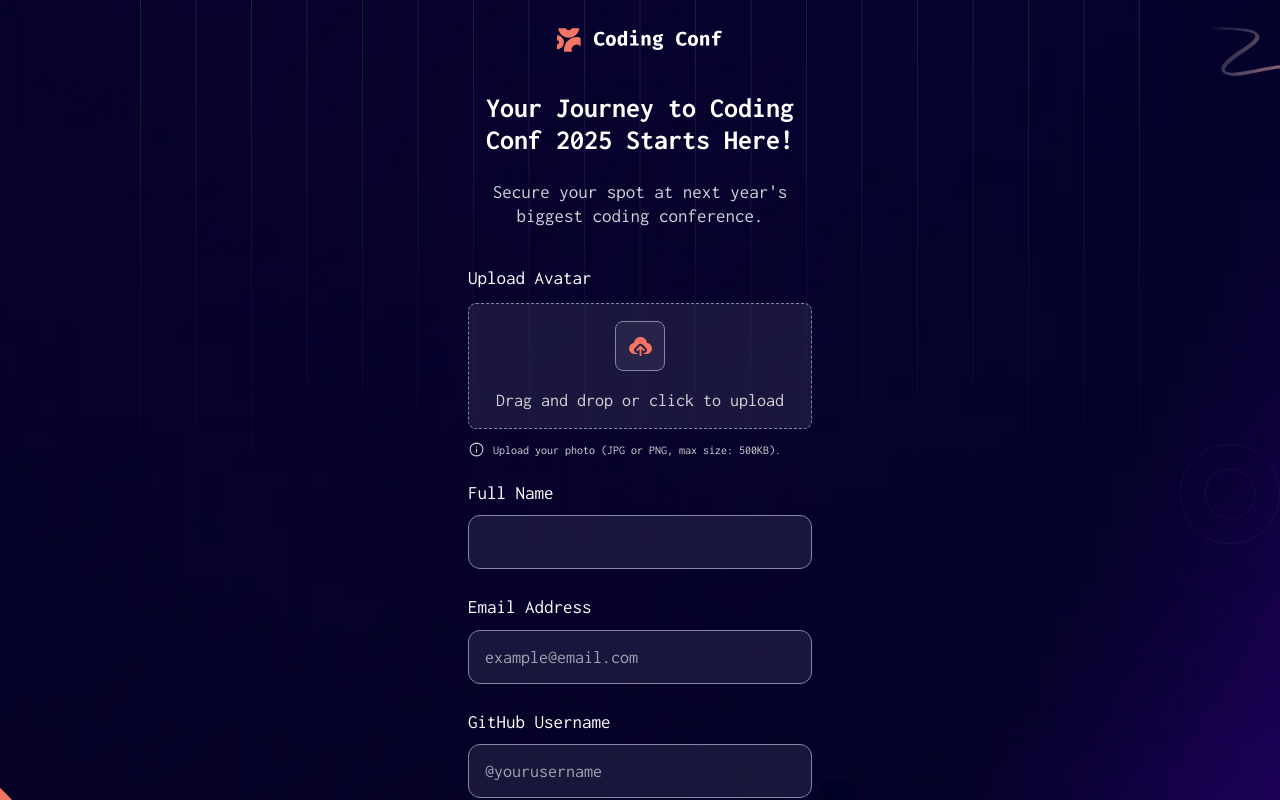
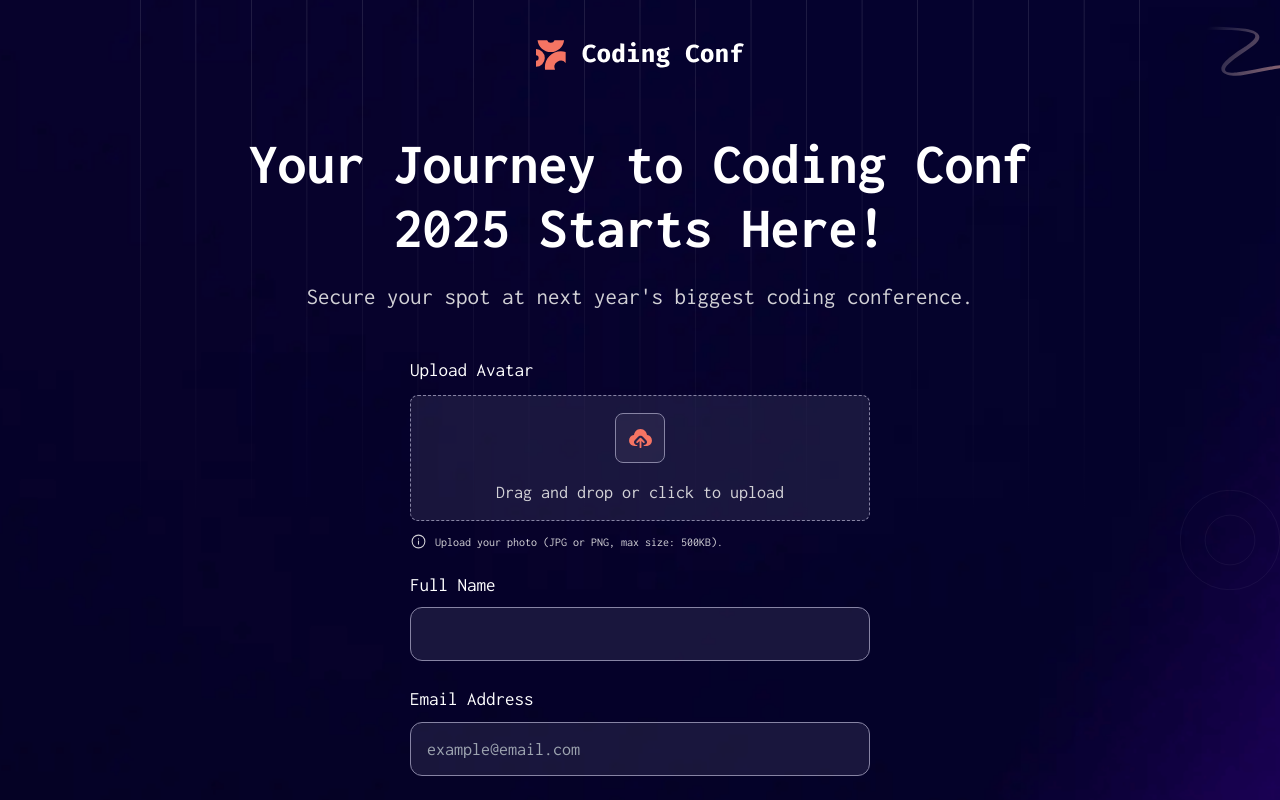
Before and after one commit to YokoMentor/conference-ticket-generator, a React (Vite) app: page / in a window 1280 px wide. Shown: the top 800 px of the page. Built offline with nearby package versions, Linux system fonts and the light colour scheme.

Commit message:
Layout for desktop version

```diff
--- a/src/App.jsx
+++ b/src/App.jsx
@@ -8,12 +8,12 @@ function App() {
 
   return (
     <div className='flex flex-col min-h-screen justify-center items-center  bg-bg-mobile bg-no-repeat text-[60px] text-red-500'>
-      <div className='flex flex-col justify-center items-center text-center w-[344px] mb-9 mt-7'>
-        <img src={logoFull} alt="logo" className="w-[166px] h-[24px] mb-10"></img>
-        <h1 className='text-heading text-[28px] font-bold leading-[2rem] mb-6'>Your Journey to Coding Conf 2025 Starts Here!</h1>
-        <p className='text-paragraph text-[19px] leading-[1.5rem]'>Secure your spot at next year's biggest coding conference.</p>
+      <div className='flex flex-col justify-center items-center text-center w-[344px] md:w-[786px] mb-9 md:mb-12 mt-7 md:mt-10'>
+        <img src={logoFull} alt="logo" className="w-[166px] h-[24px] md:w-[209px] md:h-[30px] mb-10 md:mb-[62px]"></img>
+        <h1 className='text-heading text-[28px] md:text-[58px] font-bold leading-[2rem] md:leading-[4rem] mb-6'>Your Journey to Coding Conf 2025 Starts Here!</h1>
+        <p className='text-paragraph text-[19px] md:text-[23px] leading-[1.5rem]'>Secure your spot at next year's biggest coding conference.</p>
       </div>
-      <div className='flex flex-col justify-center w-[344px]'>
+      <div className='flex flex-col justify-center w-[344px] md:w-[460px]'>
         <h2 className='text-heading text-[19px] text-left mb-2.5'>Upload Avatar</h2>
         <div className='flex flex-col justify-center items-center rounded-lg bg-bg-box bg-opacity-30 w-full h-[126px] border-[1px] border-border-box border-dashed mb-3'>
           <div className='flex justify-center items-center rounded-lg bg-bg-box w-[50px] h-[50px] border-border-box bg-opacity-25 border-[1px] mb-4 mt-1'>
@@ -27,14 +27,14 @@ function App() {
         </div>
       </div>
       <form action="" className='mt-5'>
-        <div className='flex flex-col'>
+        <div className='flex flex-col w-[344px] md:w-[460px]'>
           <label htmlFor="name" className='text-heading text-[19px] mb-2'>Full Name</label>
-          <input type="text" id="name" className='w-[344px] h-[54px] rounded-xl bg-bg-box bg-opacity-30 border-[1px] border-border-box border-solid'/>
+          <input type="text" id="name" className='w-full h-[54px] rounded-xl bg-bg-box bg-opacity-30 border-[1px] border-border-box border-solid'/>
           <label htmlFor="email" className='text-heading text-[19px] mb-2 mt-6'>Email Address</label>
-          <input type="email" id="email" placeholder='example@email.com' className='w-[344px] h-[54px] rounded-xl bg-bg-box bg-opacity-30 border-[1px] border-border-box border-solid text-[18px] text-paragraph pl-4'/>
+          <input type="email" id="email" placeholder='example@email.com' className='w-full  h-[54px] rounded-xl bg-bg-box bg-opacity-30 border-[1px] border-border-box border-solid text-[18px] text-paragraph pl-4'/>
           <label htmlFor="username" className='text-heading text-[19px] mb-2 mt-6'>GitHub Username</label>
-          <input type="text" id="username" placeholder='@yourusername' className='w-[344px] h-[54px] rounded-xl bg-bg-box bg-opacity-30 border-[1px] border-border-box border-solid text-[18px] text-paragraph pl-4'/>
-          <input type="submit" value="Generate My Ticket" className='w-[344px] h-[54px] rounded-xl bg-btn text-[20px] text-btn-txt font-extrabold mt-6 mb-28'/>
+          <input type="text" id="username" placeholder='@yourusername' className='w-full md:w-[460px] h-[54px] rounded-xl bg-bg-box bg-opacity-30 border-[1px] border-border-box border-solid text-[18px] text-paragraph pl-4'/>
+          <input type="submit" value="Generate My Ticket" className='w-full h-[54px] rounded-xl bg-btn text-[20px] text-btn-txt font-extrabold mt-6 mb-28'/>
         </div>
       </form>
     </div>
```
